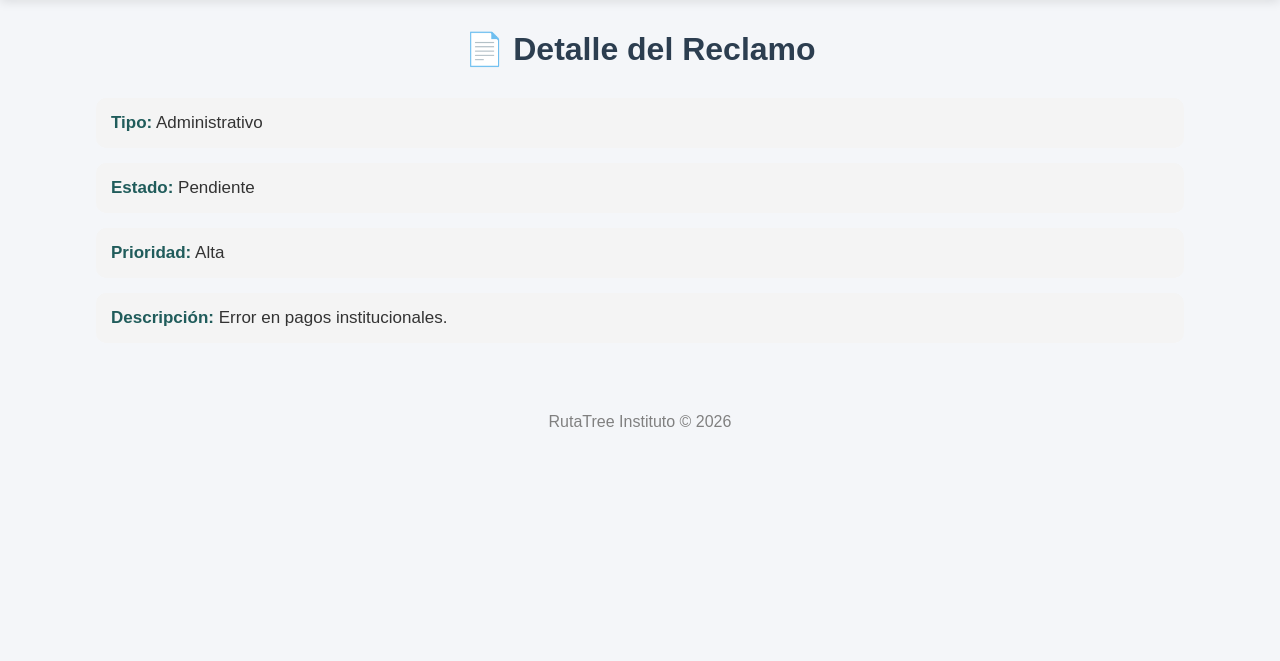
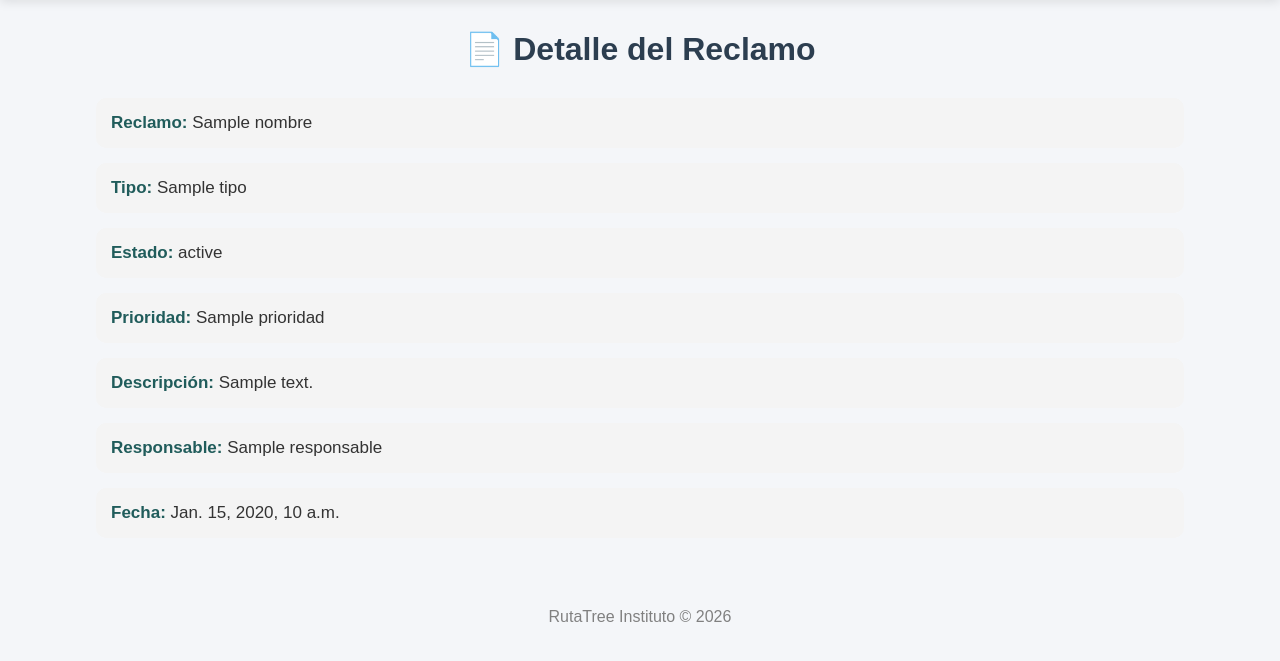
Before and after one commit to AldairIllanes/Proyecto, a Django app: template app_arbol/templates/detalle.html in a window 1280 px wide. Shown: the part 64-725 px from the top of the page. Run offline with Django 4.2, Linux system fonts and the light colour scheme; the template is opened without the code that fills it: most values are stand-ins (such as "Sample title", 1, 10 or a date in 2020).

Commit message:
Update detalle.html

```diff
--- a/app_arbol/templates/detalle.html
+++ b/app_arbol/templates/detalle.html
@@ -7,23 +7,38 @@
 <div class="card detalle-card">
 
     <div class="detalle-item">
+        <strong>Reclamo:</strong>
+        <span>{{ nombre }}</span>
+    </div>
+
+    <div class="detalle-item">
         <strong>Tipo:</strong>
-        <span>Administrativo</span>
+        <span>{{ tipo }}</span>
     </div>
 
     <div class="detalle-item">
         <strong>Estado:</strong>
-        <span>Pendiente</span>
+        <span>{{ estado }}</span>
     </div>
 
     <div class="detalle-item">
         <strong>Prioridad:</strong>
-        <span>Alta</span>
+        <span>{{ prioridad }}</span>
     </div>
 
     <div class="detalle-item">
         <strong>Descripción:</strong>
-        <span>Error en pagos institucionales.</span>
+        <span>{{ descripcion }}</span>
+    </div>
+
+    <div class="detalle-item">
+        <strong>Responsable:</strong>
+        <span>{{ responsable }}</span>
+    </div>
+
+    <div class="detalle-item">
+        <strong>Fecha:</strong>
+        <span>{{ fecha }}</span>
     </div>
 
 </div>
```
